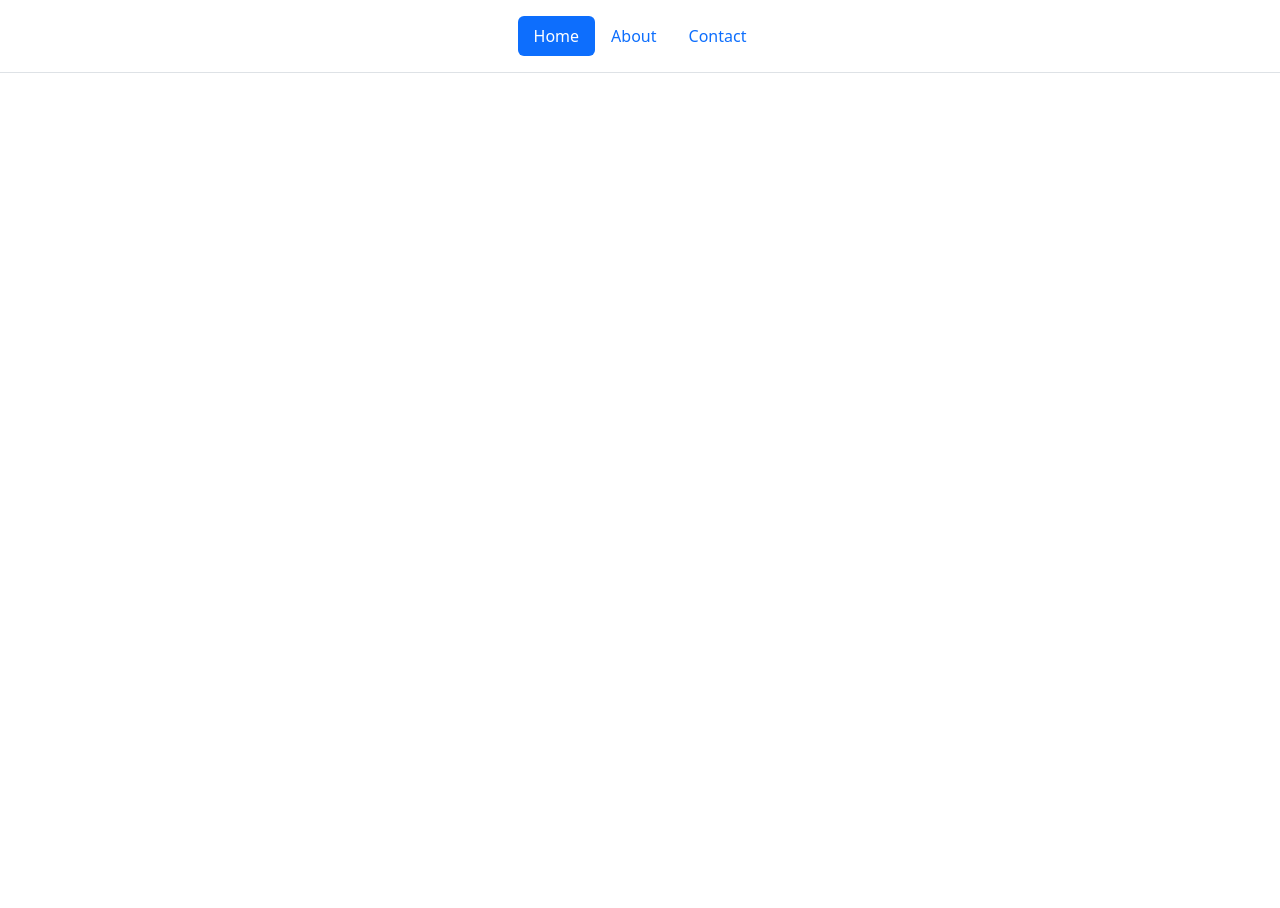
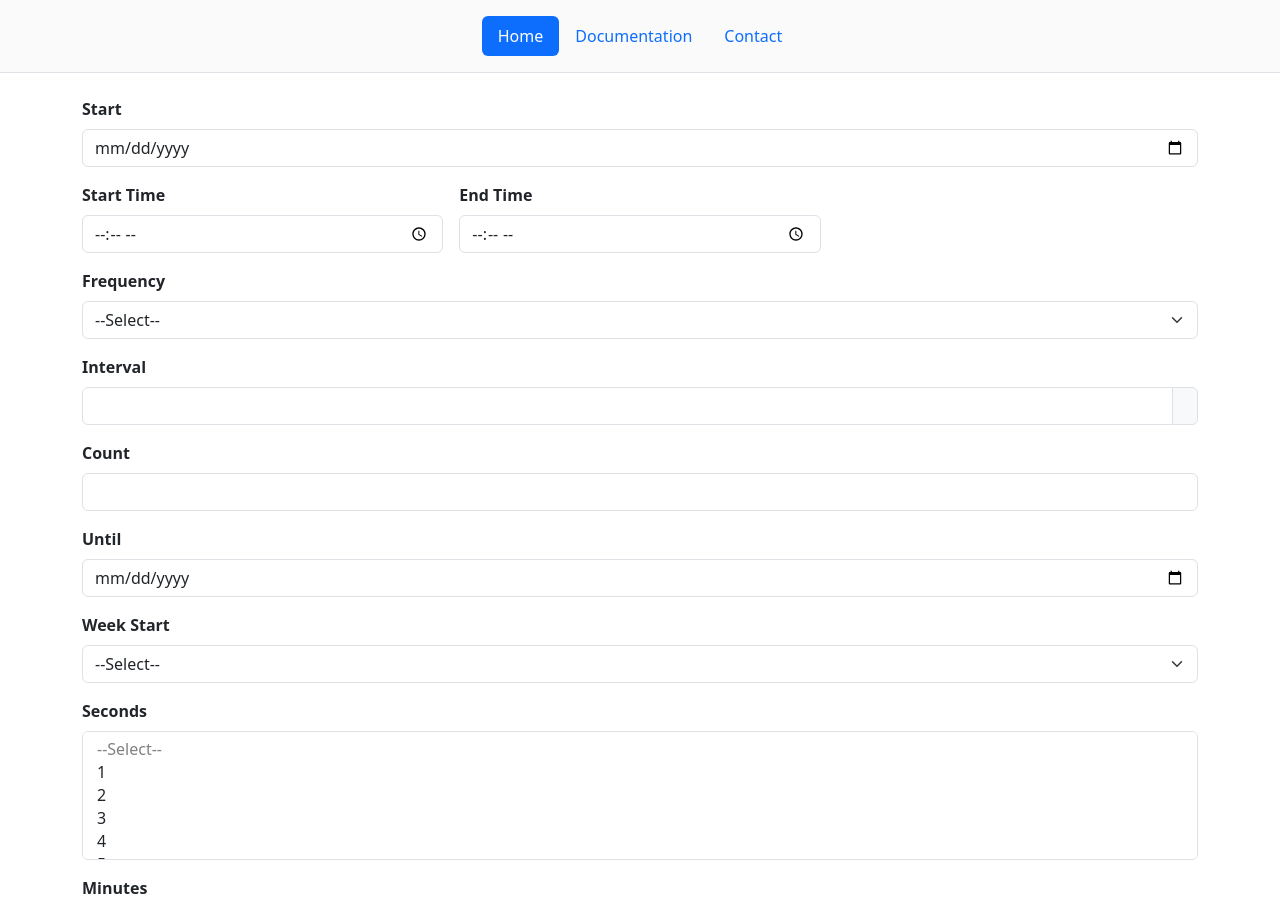
Before and after one commit to AzengaKevin/vue-recurrence-rules, a Vue app: page / in a window 1280 px wide. Shown: the top 908 px of the page. Before the commit the page ends 800 px from the top, so only its background shows below. Built offline with nearby package versions, Linux system fonts and the light colour scheme.

Commit message:
WIP: Add most of the recurrency fields all together

```diff
--- a/src/App.vue
+++ b/src/App.vue
@@ -1,11 +1,21 @@
-<script setup></script>
+<script setup>
+import { RouterLink } from 'vue-router'
+</script>
 
 <template>
-  <header class="d-flex justify-content-center py-3 border-bottom">
+  <header
+    class="d-flex justify-content-center py-3 border-bottom sticky-top bg-light bg-opacity-75"
+  >
     <ul class="nav nav-pills">
-      <li class="nav-item"><a href="#" class="nav-link active" aria-current="page">Home</a></li>
-      <li class="nav-item"><a href="#" class="nav-link">About</a></li>
-      <li class="nav-item"><a href="#" class="nav-link">Contact</a></li>
+      <li class="nav-item">
+        <router-link to="/" class="nav-link active" aria-current="page">Home</router-link>
+      </li>
+      <li class="nav-item">
+        <router-link to="/documentation" class="nav-link">Documentation</router-link>
+      </li>
+      <li class="nav-item">
+        <router-link to="/contact" class="nav-link">Contact</router-link>
+      </li>
     </ul>
   </header>
   <RouterView />
--- a/src/assets/scss/app.scss
+++ b/src/assets/scss/app.scss
@@ -25,6 +25,7 @@
 
 // What I need from bootstrap
 @import '../../../node_modules/bootstrap/scss/nav';
+@import '../../../node_modules/bootstrap/scss/forms';
 
 // 7. Optionally include utilities API last to generate classes based on the Sass map in `_utilities.scss`
 @import '../../../node_modules/bootstrap/scss/utilities/api';
--- /dev/null
+++ b/src/data/recurrency.js
@@ -0,0 +1,122 @@
+export const frequencyOptions = ['Daily', 'Weekly', 'Monthly', 'Yearly']
+
+export const weekDays = [
+  {
+    iteration: 1,
+    name: 'Sunday',
+    value: 'SU'
+  },
+  {
+    iteration: 2,
+    name: 'Monday',
+    value: 'SU'
+  },
+  {
+    iteration: 3,
+    name: 'Tuesday',
+    value: 'TU'
+  },
+  {
+    iteration: 4,
+    name: 'Wednesday',
+    value: 'WE'
+  },
+  {
+    iteration: 5,
+    name: 'Thursday',
+    value: 'TH'
+  },
+  {
+    iteration: 6,
+    name: 'Friday',
+    value: 'FR'
+  },
+  {
+    iteration: 7,
+    name: 'Saturday',
+    value: 'SA'
+  }
+]
+
+export const weekStartOptions = weekDays.filter((d) => ['SU', 'MO'].includes(d.value))
+
+export const months = [
+  {
+    iteration: 1,
+    name: 'January',
+    value: 'JAN'
+  },
+  {
+    iteration: 2,
+    name: 'February',
+    value: 'FEB'
+  },
+  {
+    iteration: 3,
+    name: 'March',
+    value: 'MAR'
+  },
+  {
+    iteration: 4,
+    name: 'April',
+    value: 'APR'
+  },
+  {
+    iteration: 5,
+    name: 'May',
+    value: 'MAY'
+  },
+  {
+    iteration: 6,
+    name: 'June',
+    value: 'JUN'
+  },
+  {
+    iteration: 7,
+    name: 'July',
+    value: 'JUL'
+  },
+  {
+    iteration: 8,
+    name: 'Augast',
+    value: 'AUG'
+  },
+  {
+    iteration: 9,
+    name: 'September',
+    value: 'SEP'
+  },
+  {
+    iteration: 10,
+    name: 'October',
+    value: 'OCT'
+  },
+  {
+    iteration: 11,
+    name: 'November',
+    value: 'NOV'
+  },
+  {
+    iteration: 12,
+    name: 'December',
+    value: 'DEC'
+  }
+]
+
+const oneThroughWhat = (what) => {
+  const elements = []
+
+  for (let count = 1; count <= what; count++) {
+    elements.push(count)
+  }
+
+  return elements
+}
+
+export const secondsOptions = oneThroughWhat(60)
+
+export const minutesOptions = oneThroughWhat(60)
+
+export const hoursOptions = oneThroughWhat(24)
+
+export const monthDayOptions = oneThroughWhat(31)
--- a/src/router/index.js
+++ b/src/router/index.js
@@ -1,5 +1,4 @@
 import { createRouter, createWebHistory } from 'vue-router'
-import HomeView from '../views/HomeView.vue'
 
 const router = createRouter({
   history: createWebHistory(import.meta.env.BASE_URL),
@@ -7,15 +6,17 @@ const router = createRouter({
     {
       path: '/',
       name: 'home',
-      component: HomeView
+      component: () => import('@/views/HomeView.vue')
     },
     {
-      path: '/about',
-      name: 'about',
-      // route level code-splitting
-      // this generates a separate chunk (About.[hash].js) for this route
-      // which is lazy-loaded when the route is visited.
-      component: () => import('../views/AboutView.vue')
+      path: '/documentation',
+      name: 'documentation',
+      component: () => import('@/views/DocumentationView.vue')
+    },
+    {
+      path: '/contact',
+      name: 'contact',
+      component: () => import('@/views/ContactView.vue')
     }
   ]
 })
--- a/src/views/AboutView.vue
+++ /dev/null
@@ -1,5 +0,0 @@
-<template>
-  <div class="about">
-    <h1>This is an about page</h1>
-  </div>
-</template>
--- /dev/null
+++ b/src/views/ContactView.vue
@@ -0,0 +1,7 @@
+<template>
+  <main>
+    <div class="container py-4">
+      <h1>Contact</h1>
+    </div>
+  </main>
+</template>
--- /dev/null
+++ b/src/views/DocumentationView.vue
@@ -0,0 +1,7 @@
+<template>
+  <main>
+    <div class="container py-4">
+      <h1>Documentation</h1>
+    </div>
+  </main>
+</template>
--- a/src/views/HomeView.vue
+++ b/src/views/HomeView.vue
@@ -1,6 +1,186 @@
-<script setup></script>
+<script setup>
+import { reactive } from 'vue'
+import {
+  frequencyOptions,
+  weekDays,
+  months,
+  weekStartOptions,
+  minutesOptions,
+  secondsOptions,
+  hoursOptions,
+  monthDayOptions
+} from '@/data/recurrency'
+
+const recurrency = reactive({
+  start: null,
+  startTime: null,
+  endTime: null,
+  frequency: null,
+  interval: null,
+  count: null,
+  until: null,
+  by: {
+    seconds: null, // Array<Integer>
+    minutes: null, // Array<Integer>
+    hours: null, // Array<Integer>
+    days: null, // Array<(MO,TU,WE,TH,FR,SA,SU)>
+    monthDays: null, // Array<Integer>
+    months: null, // Array<Integer>
+    setPos: null
+  },
+  weekStart: null, // (SU|MO)
+  recurDates: null, // Array
+  excludeDate: null, // Array
+  timeZoneIdentifier: null
+})
+</script>
 <template>
   <main>
+    <div class="container py-4">
+      <div class="row row-cols-1 g-3">
+        <div class="col">
+          <label for="start" class="form-label fw-bold">Start</label>
+          <input type="date" v-model="recurrency.start" id="start" class="form-control" />
+        </div>
+        <div class="col">
+          <div class="row row-cols-3 g-3">
+            <div class="col">
+              <label for="start-time" class="form-label fw-bold">Start Time</label>
+              <input
+                type="time"
+                v-model="recurrency.startTime"
+                id="start-time"
+                class="form-control"
+              />
+            </div>
+            <div class="col">
+              <label for="end-time" class="form-label fw-bold">End Time</label>
+              <input type="time" v-model="recurrency.endTime" id="end-time" class="form-control" />
+            </div>
+          </div>
+        </div>
+        <div class="col">
+          <label for="frequency" class="form-label fw-semibold">Frequency</label>
+          <select v-model="recurrency.frequency" id="frequency" class="form-select">
+            <option :value="null" disabled>--Select--</option>
+            <option v-for="option in frequencyOptions" :key="option" :value="option">
+              {{ option }}
+            </option>
+          </select>
+        </div>
 
+        <div class="col">
+          <label for="interval" class="form-label fw-semibold">Interval</label>
+          <div class="input-group">
+            <input
+              type="number"
+              min="1"
+              v-model="recurrency.interval"
+              id="interval"
+              class="form-control"
+            />
+            <span class="input-group-text">{{ recurrency.frequency }}</span>
+          </div>
+        </div>
+
+        <div class="col">
+          <label for="count" class="form-label fw-semibold">Count</label>
+          <input type="number" min="1" v-model="recurrency.count" id="count" class="form-control" />
+        </div>
+
+        <div class="col">
+          <label for="until" class="form-label fw-bold">Until</label>
+          <input type="date" v-model="recurrency.until" id="until" class="form-control" />
+        </div>
+
+        <div class="col">
+          <label for="week-start" class="form-label fw-bold">Week Start</label>
+          <select v-model="recurrency.weekStart" id="week-start" class="form-select">
+            <option :value="null" disabled>--Select--</option>
+            <option v-for="option in weekStartOptions" :key="option.value" :value="option.value">
+              {{ option.name }}
+            </option>
+          </select>
+        </div>
+
+        <div class="col">
+          <label for="by-seconds" class="form-label fw-bold">Seconds</label>
+          <select
+            v-model="recurrency.by.seconds"
+            id="by-seconds"
+            class="form-select"
+            size="5"
+            multiple
+          >
+            <option :value="null" disabled>--Select--</option>
+            <option v-for="option in secondsOptions" :key="option" :value="option">
+              {{ option }}
+            </option>
+          </select>
+        </div>
+
+        <div class="col">
+          <label for="by-minutes" class="form-label fw-bold">Minutes</label>
+          <select
+            v-model="recurrency.by.minutes"
+            id="by-minutes"
+            class="form-select"
+            size="5"
+            multiple
+          >
+            <option :value="null" disabled>--Select--</option>
+            <option v-for="option in minutesOptions" :key="option" :value="option">
+              {{ option }}
+            </option>
+          </select>
+        </div>
+
+        <div class="col">
+          <label for="by-hours" class="form-label fw-bold">Hours</label>
+          <select v-model="recurrency.by.hours" id="by-hours" class="form-select" size="5" multiple>
+            <option :value="null" disabled>--Select--</option>
+            <option v-for="option in hoursOptions" :key="option" :value="option">
+              {{ option }}
+            </option>
+          </select>
+        </div>
+
+        <div class="col">
+          <label for="by-days" class="form-label fw-bold">Days</label>
+          <select v-model="recurrency.by.days" id="by-days" class="form-select" size="5" multiple>
+            <option :value="null" disabled>--Select--</option>
+            <option v-for="option in weekDays" :key="option.value" :value="option.value">
+              {{ option.name }}
+            </option>
+          </select>
+        </div>
+
+        <div class="col">
+          <label for="by-month-days" class="form-label fw-bold">Month Days</label>
+          <select
+            v-model="recurrency.by.monthDays"
+            id="by-month-days"
+            class="form-select"
+            size="5"
+            multiple
+          >
+            <option :value="null" disabled>--Select--</option>
+            <option v-for="option in monthDayOptions" :key="option" :value="option">
+              {{ option }}
+            </option>
+          </select>
+        </div>
+
+        <div class="col">
+          <label for="by-months" class="form-label fw-bold">Months</label>
+          <select v-model="recurrency.by.months" id="by-months" class="form-select" size="5" multiple>
+            <option :value="null" disabled>--Select--</option>
+            <option v-for="option in months" :key="option.value" :value="option.value">
+              {{ option.name }}
+            </option>
+          </select>
+        </div>
+      </div>
+    </div>
   </main>
 </template>
```
